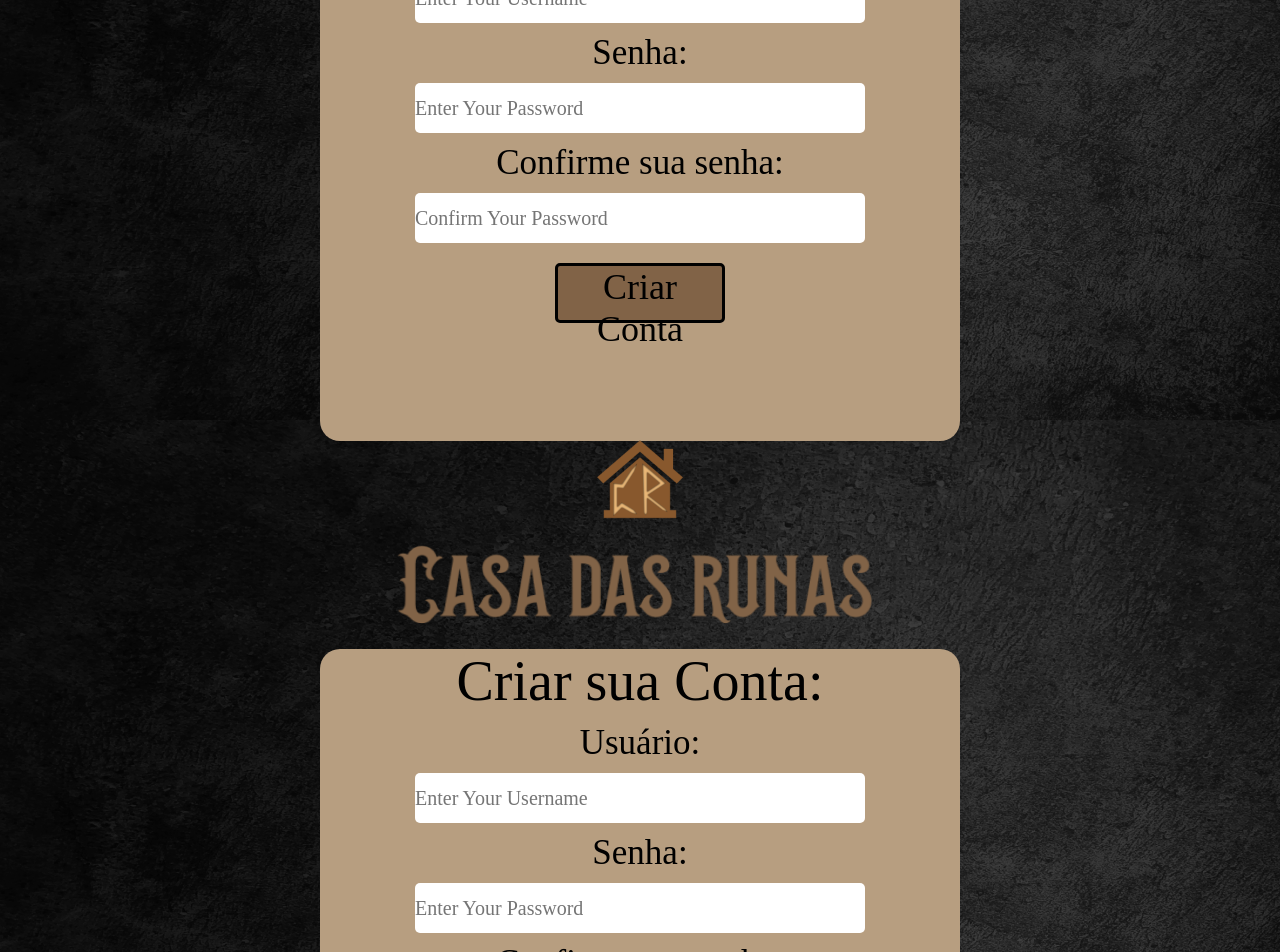
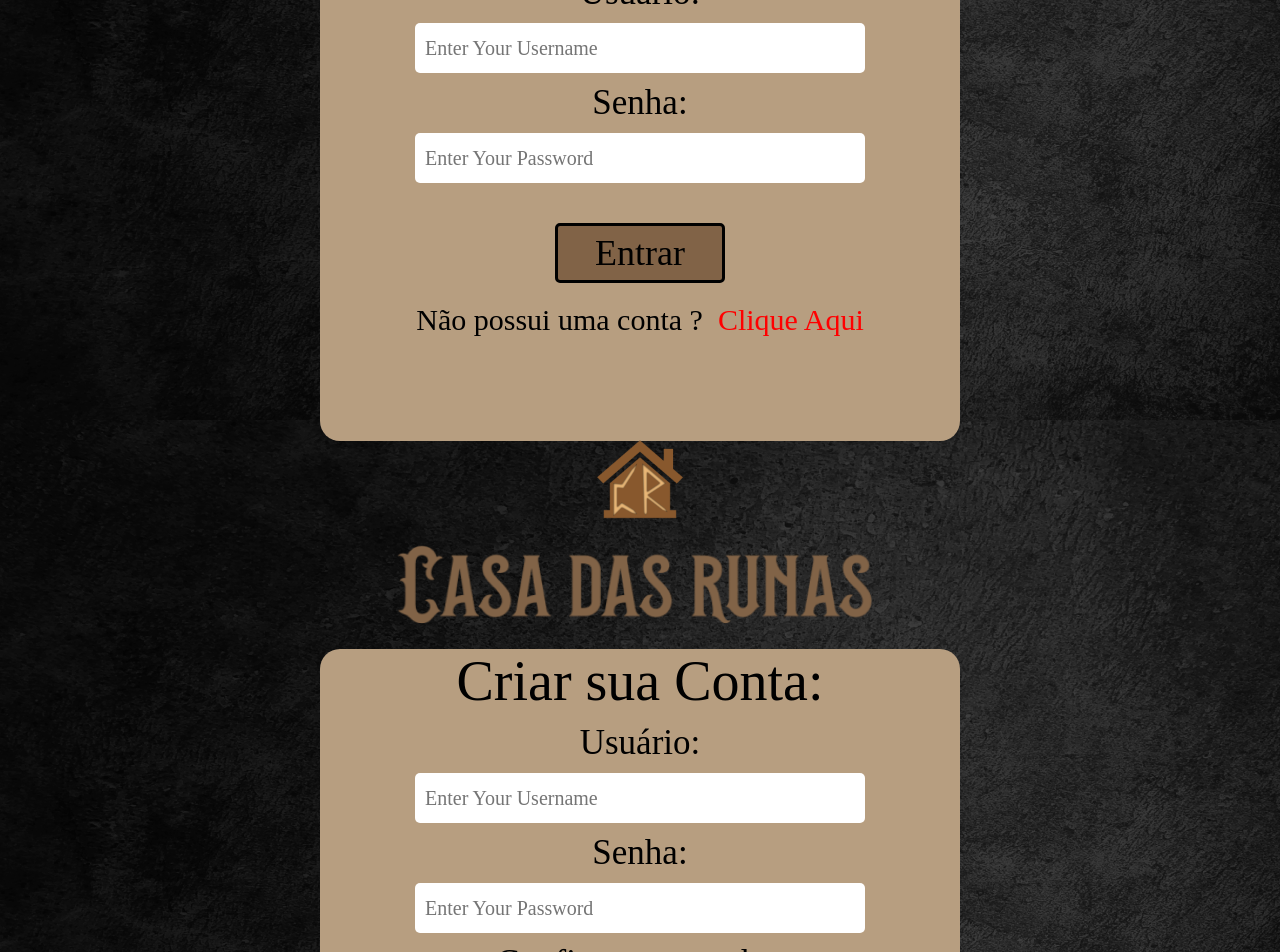
Before and after one commit to GabriellyAssuncao/casa-das-runas-frontend, a React (Create React App) app: page /Register in a window 1280 px wide. Shown: the part 380-1332 px from the top of the page. Built offline with nearby package versions, Linux system fonts and the light colour scheme; a web font is replaced by a local one.

Commit message:
mudando index.css

```diff
--- a/src/App.js
+++ b/src/App.js
@@ -9,7 +9,7 @@ function App() {
   return (
     <>
       <GlobalStyle />
-      <Register/>
+      <Login/>
       <Routes>
        <Route path="Register" element={<Register/>}></Route>
        <Route path="Login" element={<Login/>}></Route>
--- a/src/index.css
+++ b/src/index.css
@@ -89,6 +89,7 @@ code {
   border-radius: 5px;
   font-size: 20px;
   color: 0000;
+  padding: 10px;
 }
 
 .bx .inputs-lgn input[type="password"] {
@@ -101,6 +102,7 @@ code {
   font-size: 20px;
   color: 0000;
   margin-bottom: 40px;
+  padding: 10px;
 }
 
 .bx button {
@@ -152,6 +154,7 @@ code {
   border-radius: 5px;
   font-size: 20px;
   color: 0000;
+  padding: 10px;
 }
 
 .bx .inputs-rgs input[type="password"] {
@@ -163,6 +166,7 @@ code {
   border-radius: 5px;
   font-size: 20px;
   color: 0000;
+  padding: 10px;
 }
 
 .inputs-rgs button {
```
Also changed, not shown: src/components/home/Home.js (added, +17 -0 lines).
